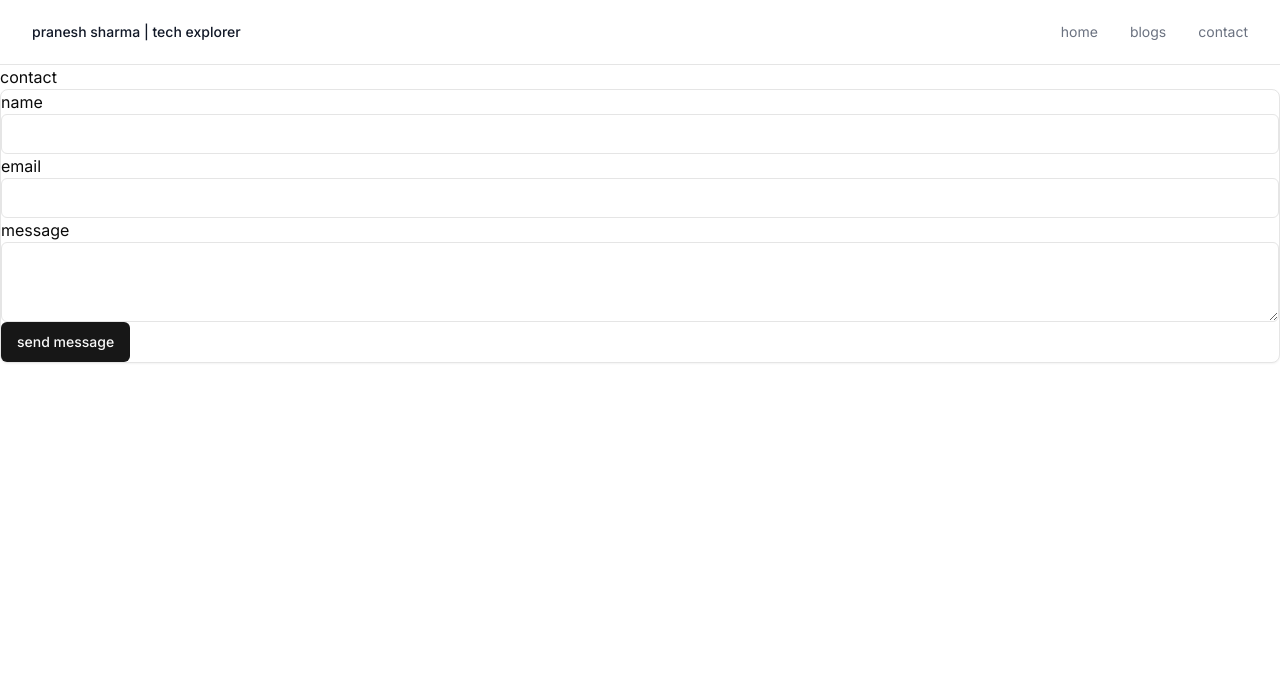
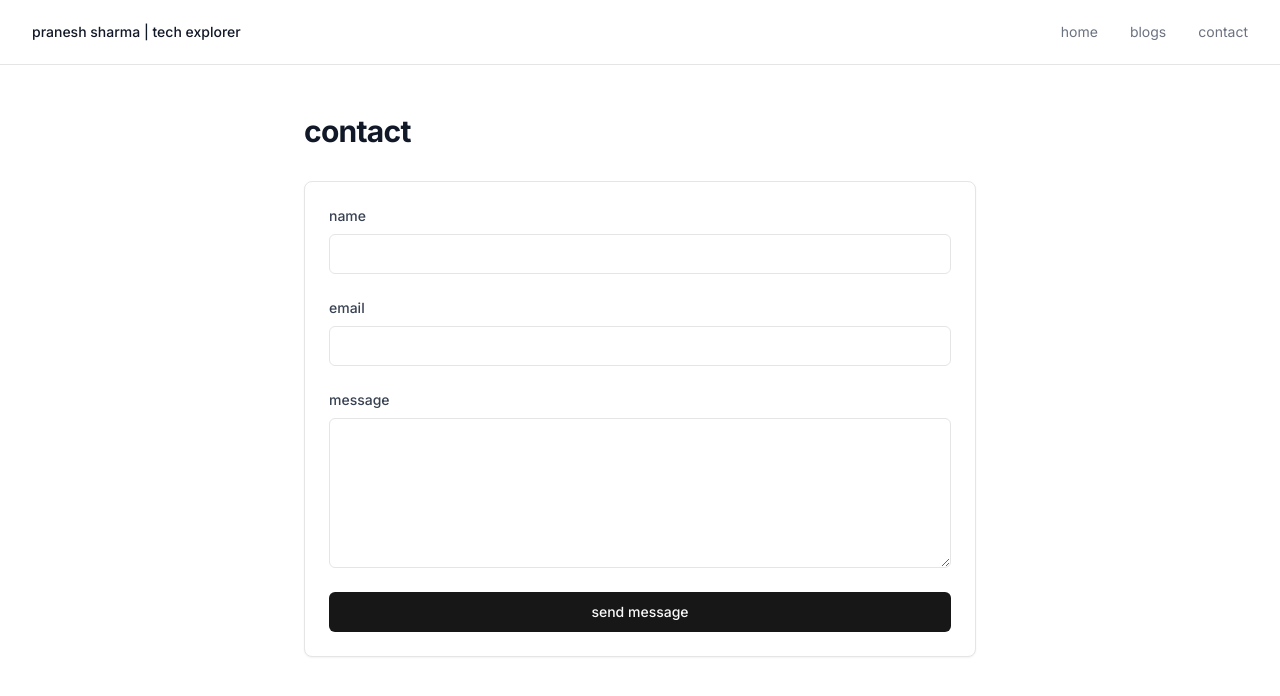
Before and after one commit to praneshsharma10/blog_greyscale, a Next.js app: page /contact in a window 1280 px wide. Shown: the top 696 px of the page. Built offline with nearby package versions, Linux system fonts and the light colour scheme.

Commit message:
contact-css-page

```diff
--- a/app/contact/page.tsx
+++ b/app/contact/page.tsx
@@ -6,39 +6,41 @@ import { Textarea } from '@/components/ui/textarea'
 
 export default function ContactPage() {
   return (
-    <div className="">
-      <div className="">
-        <h1 className="">
+    <div className="mx-auto max-w-7xl px-6 py-12 lg:px-8">
+      <div className="mx-auto max-w-2xl">
+        <h1 className="text-3xl font-bold tracking-tight text-gray-900 mb-8">
           contact
         </h1>
-        <Card className=''>
+        <Card className="p-6">
+          <form className="space-y-6">
             <div>
-            <label htmlFor="name" className="">
+              <label htmlFor="name" className="block text-sm font-medium text-gray-700 mb-2">
                 name
               </label>
               <Input id="name" required />
             </div>
 
             <div>
-              <label htmlFor="email" className="">
+              <label htmlFor="email" className="block text-sm font-medium text-gray-700 mb-2">
                 email
               </label>
               <Input id="email" type="email" required />
             </div>
 
             <div>
-              <label htmlFor="message" className="">
+              <label htmlFor="message" className="block text-sm font-medium text-gray-700 mb-2">
                 message
               </label>
-              <Textarea id="message" required className="" />
+              <Textarea id="message" required className="min-h-[150px]" />
             </div>
-        <Button type="submit" className="">
+
+            <Button type="submit" className="w-full">
               send message
             </Button>
+          </form>
         </Card>
-
-
       </div>
     </div>
+
   )
 }
```
Lines whose indentation alone changed are shown as unchanged.
